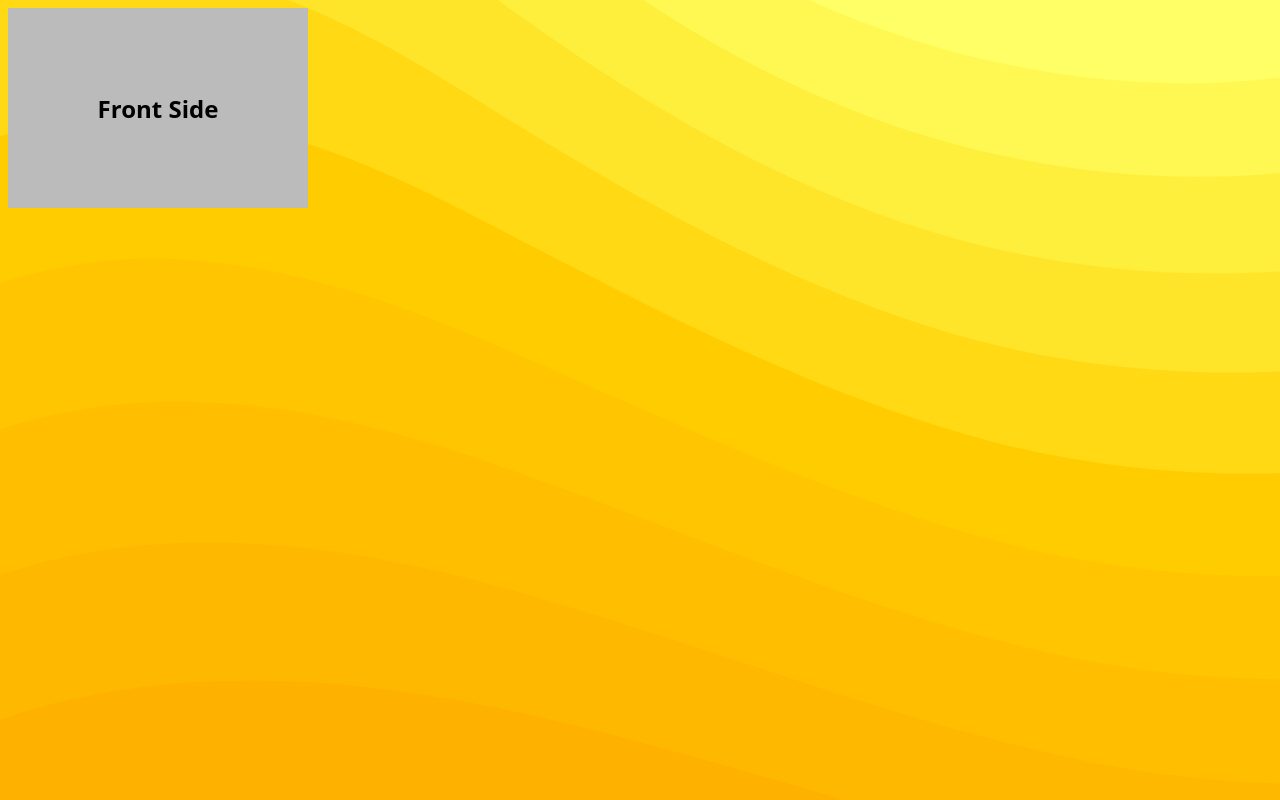
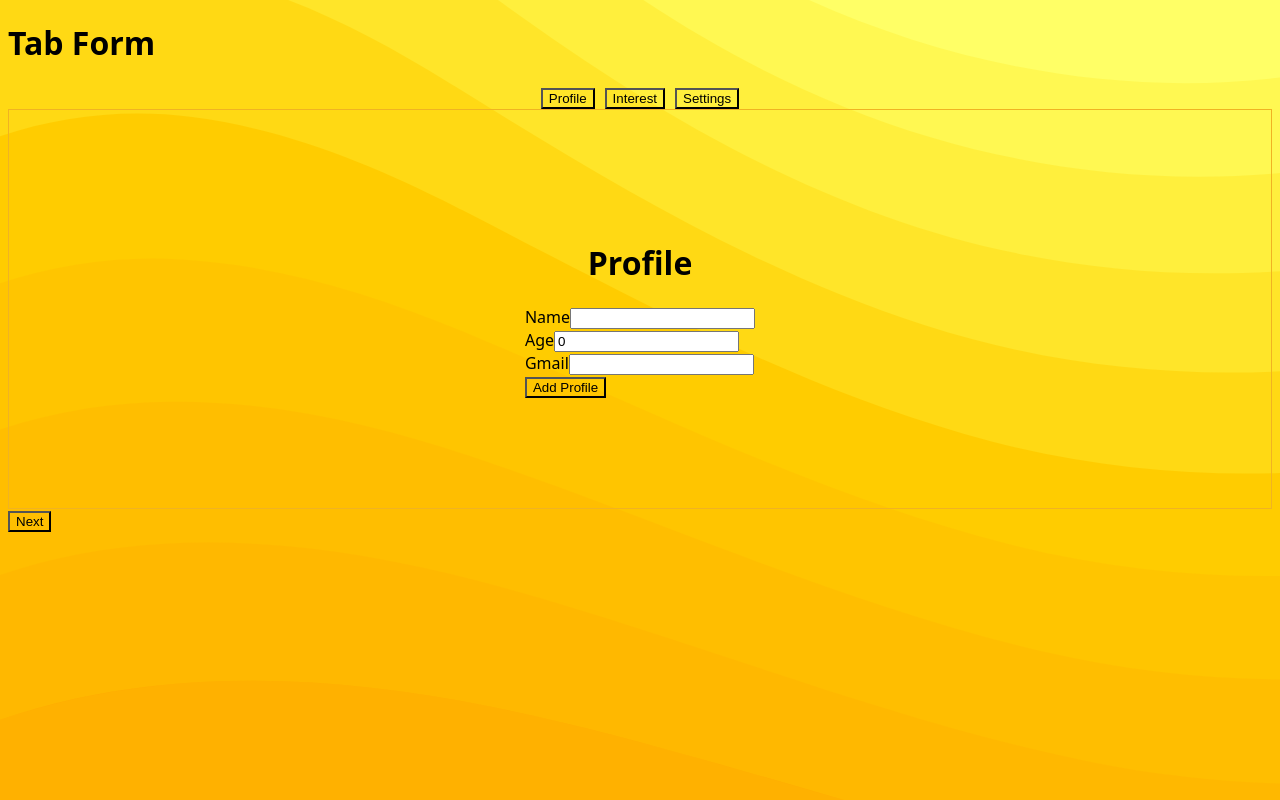
Before and after one commit to TrapFish/TestProjectSelfLearning, a React (Vite) app: page / in a window 1280 px wide. Built offline with nearby package versions, Linux system fonts and the light colour scheme.

Commit message:
Change value for project 10

```diff
--- a/package.json
+++ b/package.json
@@ -13,7 +13,8 @@
     "react": "^19.0.0",
     "react-dom": "^19.0.0",
     "react-redux": "^9.2.0",
-    "redux": "^5.0.1"
+    "redux": "^5.0.1",
+    "validator": "^13.12.0"
   },
   "devDependencies": {
     "@types/react": "^18.2.14",
--- a/src/App.jsx
+++ b/src/App.jsx
@@ -27,8 +27,11 @@
 // import Test from './components/perojectEight/Test';
 // import TestWithObject from './components/perojectEight/TestWithObject';
 
-//Project Nine
-import Flipcard from './components/projectNine/Flipcard';
+// //Project Nine
+// import Flipcard from './components/projectNine/Flipcard';
+
+//Project Ten
+import TabForm from './components/projectTen/TabForm';
 
 export default function App() {
   return (
@@ -64,7 +67,10 @@ export default function App() {
       <TestWithObject /> */}
 
       {/* Project Nine */}
-      <Flipcard />
+      {/* <Flipcard /> */}
+
+      {/* Project Ten */}
+      <TabForm />
     </>
   );
 }
--- /dev/null
+++ b/src/components/projectTen/TabForm.jsx
@@ -0,0 +1,108 @@
+import React, { useState } from 'react';
+import ProfileCom from "./component/ProfileCom";
+import InterestCom from "./component/InterestCom";
+import SettingCom from "./component/SettingCom";
+
+let tabList = [
+    {
+        tabName: "Profile",
+        component: () => <ProfileCom />,
+    },
+    {
+        tabName: "Interest",
+        component: () => <InterestCom />,
+    },
+    {
+        tabName: "Settings",
+        component: () => <SettingCom />,
+    },
+];
+
+const TabForm = () => {
+    const [currentTabIndec, setCurrentTabIndex] = useState(tabList[0].tabName);
+    const [currentIndex, setCurrentIndex] = useState(0);
+
+    const handleTabNavigation = (tabName, index) => {
+        setCurrentIndex(index);
+        setCurrentTabIndex(tabName);
+    };
+
+    const renderComponent = () => {
+        const activeTab = tabList.find((tab) => tab.tabName === currentTabIndec);
+        if (activeTab) {
+            return activeTab?.component();
+        } else {
+            return;
+        }
+    };
+
+    const handleNextIndex = (curInd) => {
+        setCurrentIndex(curInd + 1);
+        setCurrentTabIndex(tabList[curInd + 1].tabName);
+    };
+
+    const handlePreviousIndex = (curInd) => {
+        setCurrentIndex((prev) => {
+            return prev - 1;
+        });
+        setCurrentTabIndex(tabList[curInd - 1].tabName);
+    };
+
+    const buttonDisplay = () => {
+        return (
+            <>
+                {currentIndex === 0 ? (
+                    <>
+                        {" "}
+                        <button onClick={() => handleNextIndex(currentIndex)}>
+                            Next
+                        </button>{" "}
+                    </>
+                ) : currentIndex !== tabList.length - 1 ? (
+                    <>
+                        {" "}
+                        <button onClick={() => handleNextIndex(currentIndex)}>Next</button>
+                        <button onClick={() => handlePreviousIndex(currentIndex)}>
+                            Previous
+                        </button>
+                    </>
+                ) : (
+                    <>
+                        <button onClick={() => handlePreviousIndex(currentIndex)}>
+                            Previous
+                        </button>{" "}
+                        <button>Submit</button>
+                    </>
+                )}
+            </>
+        );
+    };
+
+
+    return (
+        <div>
+            <h1>Tab Form</h1>
+            <div className={`button-order`}>
+                {tabList.map((tab, index) => {
+                    return (
+                        <>
+                            <div>
+                                <button
+                                    key={tab}
+                                    onClick={() => handleTabNavigation(tab?.tabName, index)}
+                                >
+                                    {tab?.tabName}
+                                </button>
+                            </div>
+
+                        </>
+                    );
+                })}
+            </div>
+            <div className="childRender">{renderComponent()}</div>
+            {buttonDisplay()}
+        </div>
+    );
+};
+
+export default TabForm;
--- /dev/null
+++ b/src/components/projectTen/component/InterestCom.jsx
@@ -0,0 +1,33 @@
+import React, { useState } from "react";
+
+export default function InterestCom() {
+  const [interest, setInterest] = useState("");
+  const [interestList, setInterestList] = useState([]);
+
+  const handleList = () => {
+    console.log("Line IN", interest)
+    setInterestList([...interestList, interest]);
+    localStorage.setItem("interestList", JSON.stringify([...interestList, interest]));
+    setInterest('');
+  }
+  return (
+    <>
+      <div className="interest-container">
+        <p>Please Add the interest field you have</p>
+        <input type="text" value={interest} onChange={(e) => setInterest(e.target.value)} />
+        <button onClick={() => handleList()}>Add</button>
+      </div>
+      <div>
+        <ul>
+          {interestList?.map((item, index) => {
+            return (<>
+              <li key={index}>{item}</li>
+            </>)
+          })}
+        </ul>
+
+      </div>
+
+    </>
+  );
+}
--- /dev/null
+++ b/src/components/projectTen/component/ProfileCom.jsx
@@ -0,0 +1,82 @@
+import React, { useState } from "react";
+import validator from "validator";
+
+export default function ProfileCom() {
+  const [formField, setFormField]  =  useState({
+    name: "",
+    age: 0,
+    email: "",
+  });
+
+  const [formError, setFormError] = useState("");
+
+  const handleForm = (e) => {
+    setFormField({...formField, [e.target.name]: e.target.value})
+  }
+
+  const validateForm = (formField) => {
+    if(formField.name === "" || formField.age === 0 || formField.email === "") {
+      return "Please fill all the fields";
+    } else if(formField.age < 18){
+      return "Age should be greater than 18";
+    } else if(!validator.isEmail(formField.email)){
+      return "Eamil is not valid";
+    } else {
+      return "";
+    }
+  }
+
+  const storeUserData = (formField) => {
+    localStorage.setItem("userProfile", JSON.stringify(formField));
+    return "";
+  }
+
+  const handleProfileAddition = () => {
+      console.log(formField);
+      const error = validateForm(formField);
+      error ? setFormError(error) : setFormError("");
+      storeUserData(formField);
+      setFormField({
+        name: "",
+        age: 0,
+        email: "",
+      });
+  }
+
+  return (
+    <>
+      <h1>Profile</h1>
+      <div>
+        <div>
+          <label>Name</label>
+          <input
+            type="text"
+            name="name"
+            value={formField.name}
+            onChange={handleForm} />
+        </div>
+        <div>
+          <label>Age</label>
+          <input
+            type="number"
+            name="age"
+            value={formField.age}
+            onChange={handleForm} />
+        </div>
+        <div>
+          <label>Gmail</label>
+          <input
+            type="text"
+            name="email"
+            value={formField.email}
+            onChange={handleForm} />
+        </div>
+
+        <div><button onClick={handleProfileAddition}>Add Profile</button></div>
+      </div>
+      <div>
+        {formError && <div>{formError}</div>}
+      </div>
+    </>
+  );
+}
--- /dev/null
+++ b/src/components/projectTen/component/SettingCom.jsx
@@ -0,0 +1,9 @@
+import React from "react";
+
+export default function SettingCom() {
+  return (
+    <>
+      <h1>Setting</h1>
+    </>
+  );
+}
--- a/src/index.css
+++ b/src/index.css
@@ -152,3 +152,29 @@ input.invalid {
   display: grid;
   grid-template-columns: repeat(3, 1fr);
 }
+
+.button-order{
+  display: flex;
+  flex-direction: row;
+  justify-content: center;
+  align-items: center;
+  gap: 10px;
+}
+
+.childRender{
+  display: flex;
+  flex-direction: column;
+  justify-content: center;
+  align-items: center;
+  border: 1px solid #f0b322;
+  height: 400px;
+  min-height: 300px;
+}
+
+.interest-container{
+  display: flex;
+  flex-direction: column;
+  justify-content: center;
+  align-items: center;
+  gap: 10px;
+}
```
Also changed, not shown: 1 other file (tests, documents, lock files or other folders).
